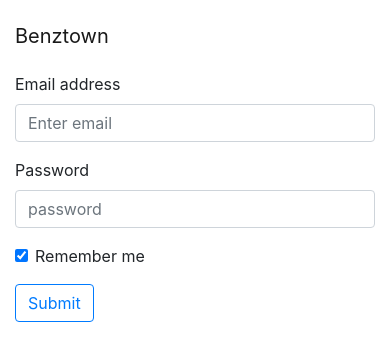
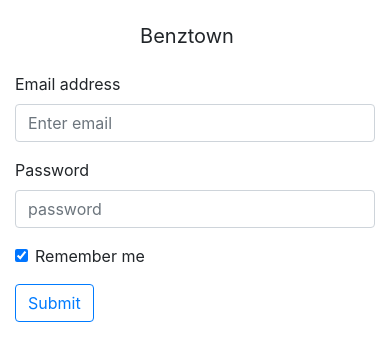
Before and after one commit to jkubacki/benztown-frontend, a React (Create React App) app: page / in a window 390 px wide. Shown: the top 360 px of the page. Built offline with nearby package versions, Linux system fonts and the light colour scheme; what axios-cancel would draw is missing.

Commit message:
Responsive header style

```diff
--- a/src/App.js
+++ b/src/App.js
@@ -7,8 +7,6 @@ import Homepage from 'views/Homepage'
 import AcceptInvitationPage from 'views/AcceptInvitationPage'
 import AppHeader from 'components/AppHeader'
 import { Route } from 'components/navigation';
-
-import './App.css';
 
 import {
   markAsLoggedIn as markAsLoggedInAction,
--- a/src/components/AppHeader.js
+++ b/src/components/AppHeader.js
@@ -7,27 +7,29 @@ import SearchForm from 'components/SearchForm'
 
 import ClientState from 'constants/clientState'
 
+import './AppHeader.css';
+
 function AppHeader({ isLoggedIn }) {
   return (
-    <nav className="navbar navbar-light">
+    <div class="navbar">
+      <ul class="navbar-nav nav-fill d-flex w-100 flex-md-row">
+        <li class="nav-item">
           <span className="navbar-brand">Benztown</span>
+        </li>
         {
           isLoggedIn &&
-        <ul className="navbar-nav">
           <li className="nav-item">
             <SearchForm />
           </li>
-        </ul>
         }
         {
           isLoggedIn &&
-        <ul className="navbar-nav">
           <li className="nav-item">
             <LogoutButton />
           </li>
+        }
       </ul>
-      }
-    </nav>
+    </div>
   )
 }
 
--- /dev/null
+++ b/src/components/LogoutButton.css
@@ -0,0 +1,3 @@
+@media all and (max-width:767px) {
+  .btn-block-sm { width: 100%; display: block; }
+}
--- a/src/components/LogoutButton.js
+++ b/src/components/LogoutButton.js
@@ -2,6 +2,8 @@ import React from 'react';
 import { compose } from 'redux'
 import { connect } from 'react-redux'
 import { logout } from 'actions/auth';
+
+import './LogoutButton.css';
 
 class LogoutButton extends React.Component {
 
@@ -9,7 +11,8 @@ class LogoutButton extends React.Component {
     const { logout } = this.props;
 
     return(
-      <button onClick={logout} className="btn btn-sm btn-outline-dark">Logout</button>
+
+      <button onClick={logout} className="btn btn btn-outline-dark btn-block-sm">Logout</button>
     )
   }
 }
```
Also changed, not shown: src/components/AppHeader.css (renamed from src/App.css). Lines whose indentation alone changed are shown as unchanged.
